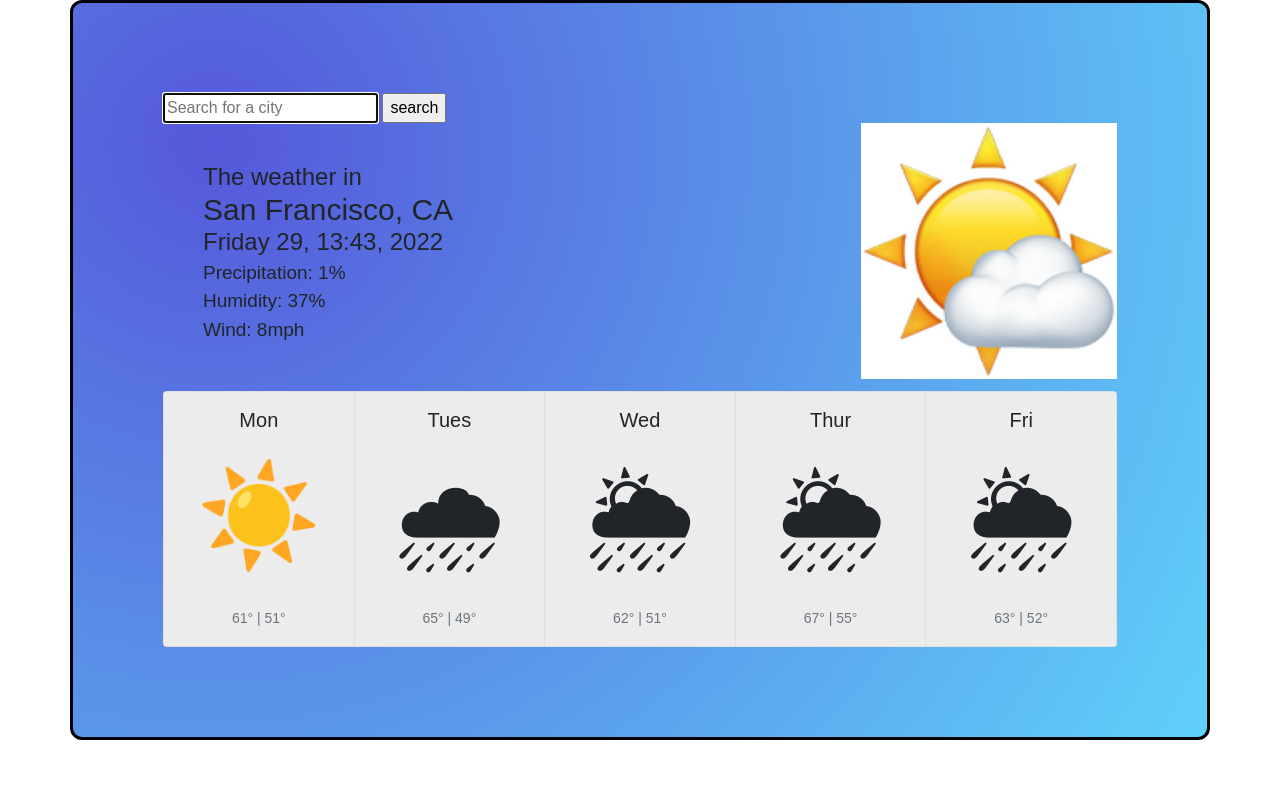
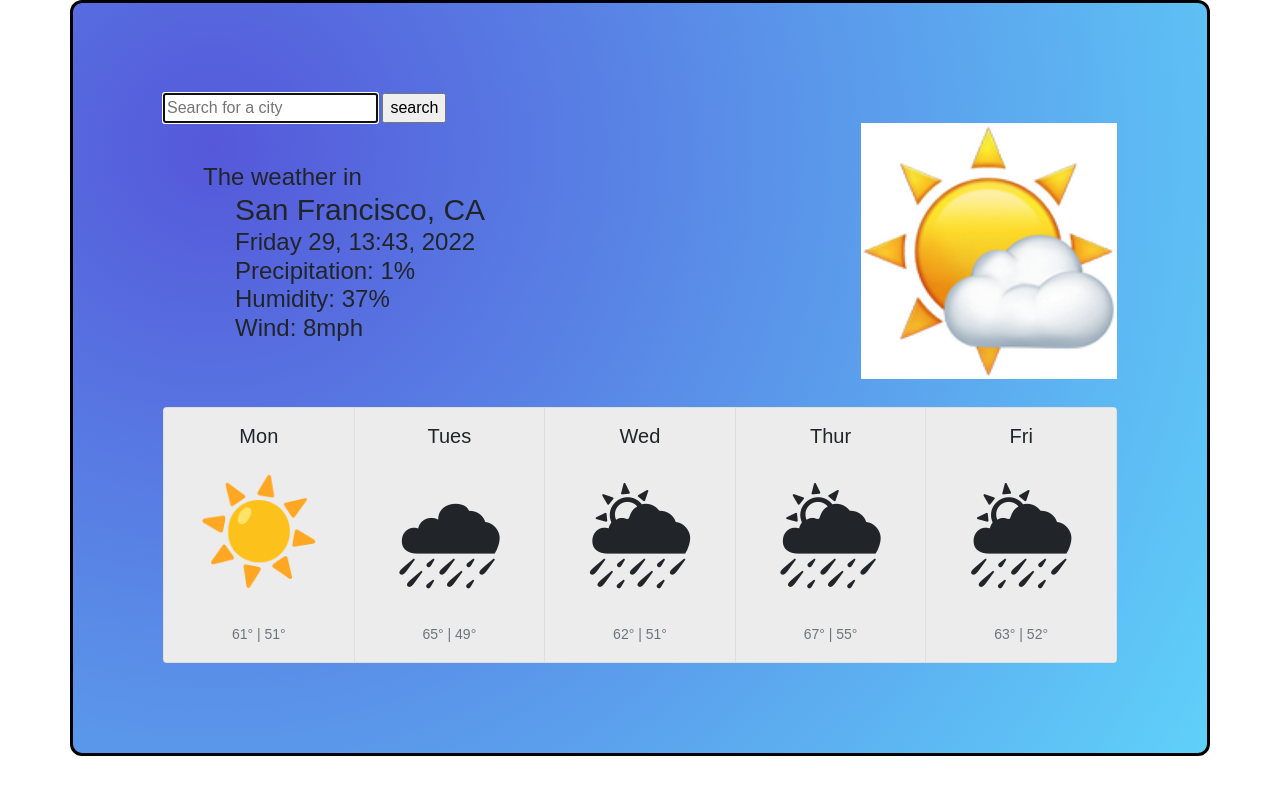
Before and after one commit to jestats/project-weather, a plain HTML site: page index.html in a window 1280 px wide. Drawn offline with nearby package versions, Linux system fonts and the light colour scheme; no server answers.

Commit message:
changed </brk> to <ul>and <li>

```diff
--- a/index.html
+++ b/index.html
@@ -31,14 +31,15 @@
         </div>
 <div class="left-text">
           <h1> The weather in <br />
-          <span class="location"> San Francisco, CA </span><br />
-           <span class ="dayTime" > Tuesday 1:00pm </span><br />
-            <span class="lower-text">
-              Precipitation: 1% <br />
-              Humidity: 37% <br />
+        <ul> <li> <span class="location"> San Francisco, CA </span></li>
+          <li> <span class ="dayTime" > Tuesday 1:00pm </span></li>
+           <li> <span class="lower-text"> </li>
+           <li>   Precipitation: 1% </li>
+            <li>  Humidity: 37% </li>
               Wind: 8mph</span>
+              </ul>
     </h1>
-        </di
+  </div>
         <div>
       <div>
       </div>
--- a/src/styles.css
+++ b/src/styles.css
@@ -29,3 +29,6 @@ h1 {
 .right {
   float: right;
 }
+ul {
+  list-style-type: none;
+}
```
